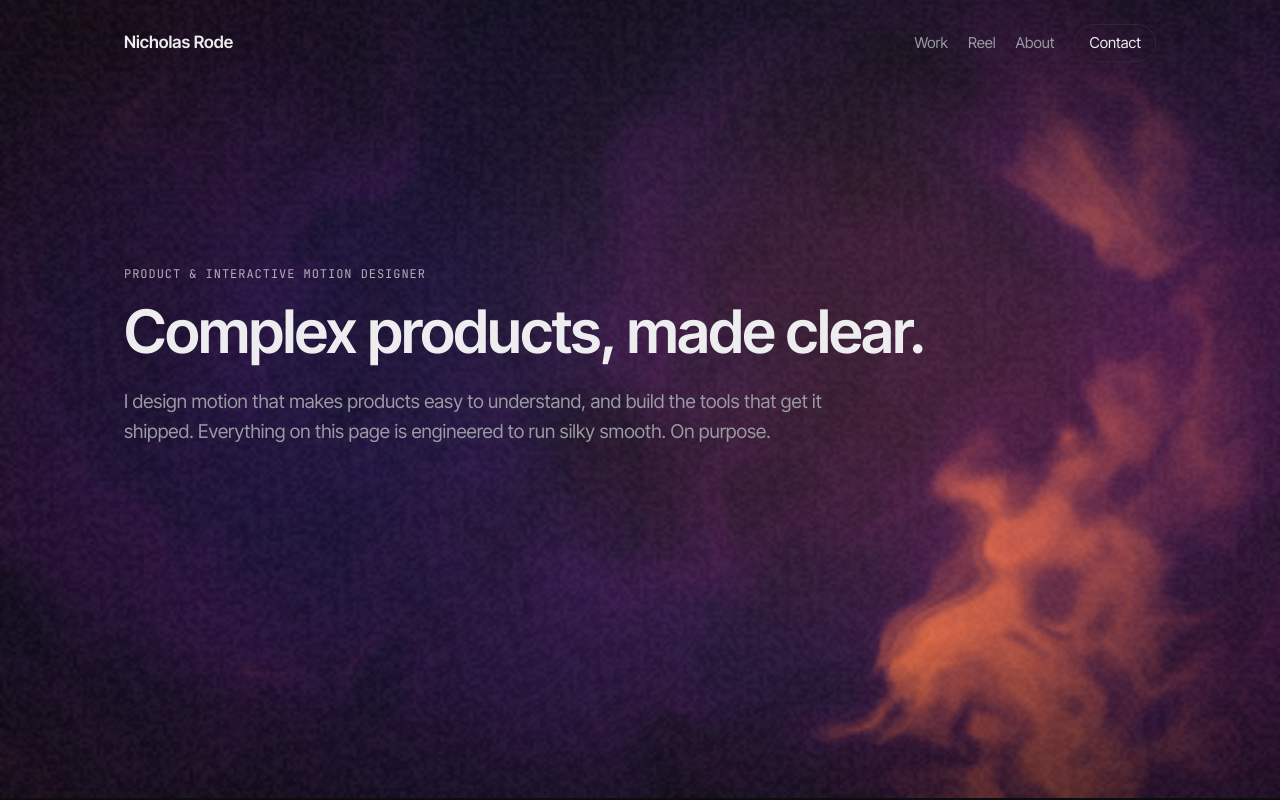
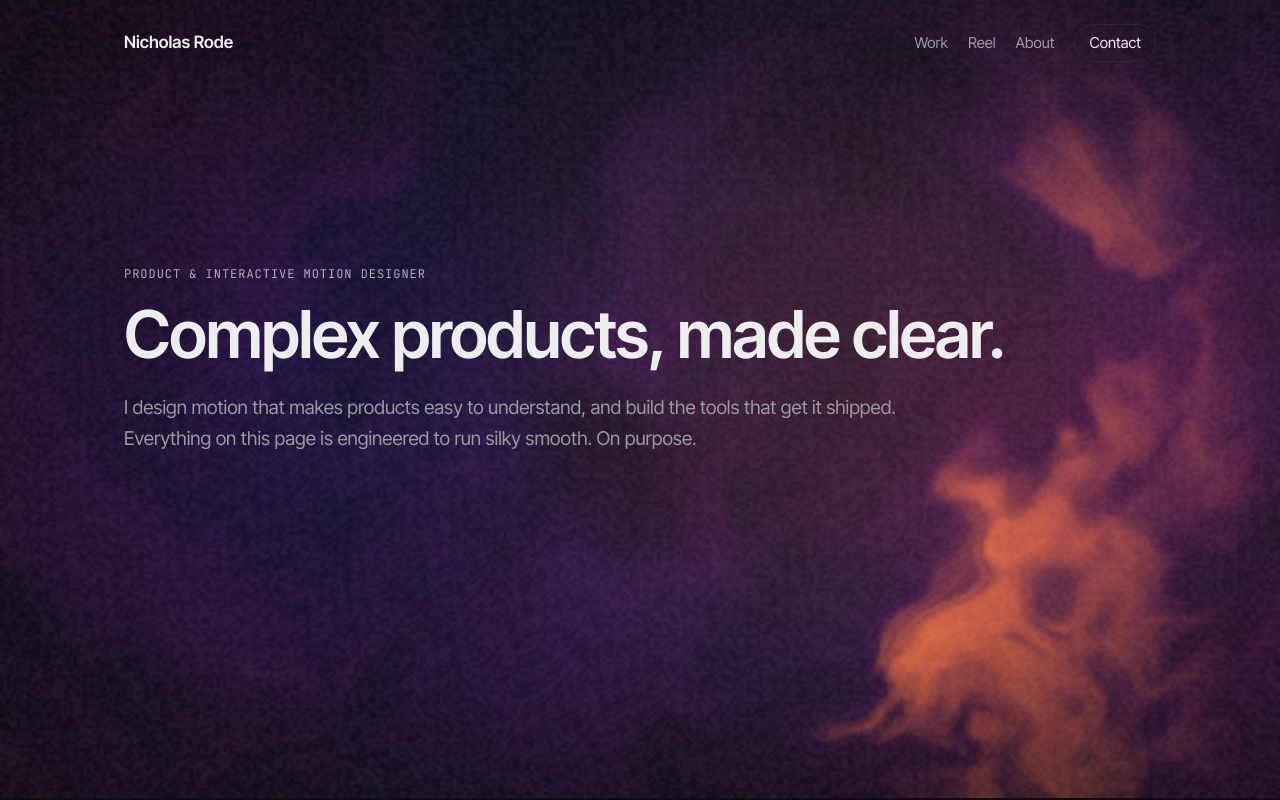
Before and after one commit to swicknick/portfolio-redesign, an Astro site: page / in a window 1280 px wide. Shown: the top 800 px of the page. Built offline with nearby package versions, Linux system fonts and the light colour scheme; Astro itself is replaced by a stand-in of ours; animation ran at ten frames a second.

Commit message:
Hero: headline 10% larger; subhead sized inside the headline width (no tangents)
Co-Authored-By: Claude Opus 5.5 <noreply@anthropic.com>

```diff
--- a/src/pages/index.astro
+++ b/src/pages/index.astro
@@ -76,12 +76,17 @@ const groups = [
 </script>
 
 <style>
+  .hero {
+    /* Shrink-wrap to the headline so the supporting line can be sized against it. */
+    width: fit-content;
+    max-width: 100%;
+  }
   .hero .eyebrow {
     color: rgba(237, 237, 240, 0.7);
     margin-top: 0;
   }
   h1 {
-    font-size: clamp(34px, 5.5vw, 60px);
+    font-size: clamp(37px, 6.05vw, 66px);
     line-height: 1.05;
     letter-spacing: -0.02em;
     font-weight: 600;
@@ -90,7 +95,8 @@ const groups = [
   }
   .lede {
     color: var(--muted);
-    max-width: 38em;
+    /* Stays well inside the headline's width: no line ending lands near its edge. */
+    max-width: 82%;
     text-wrap: pretty;
     font-size: 19px;
     margin: 0;
```
